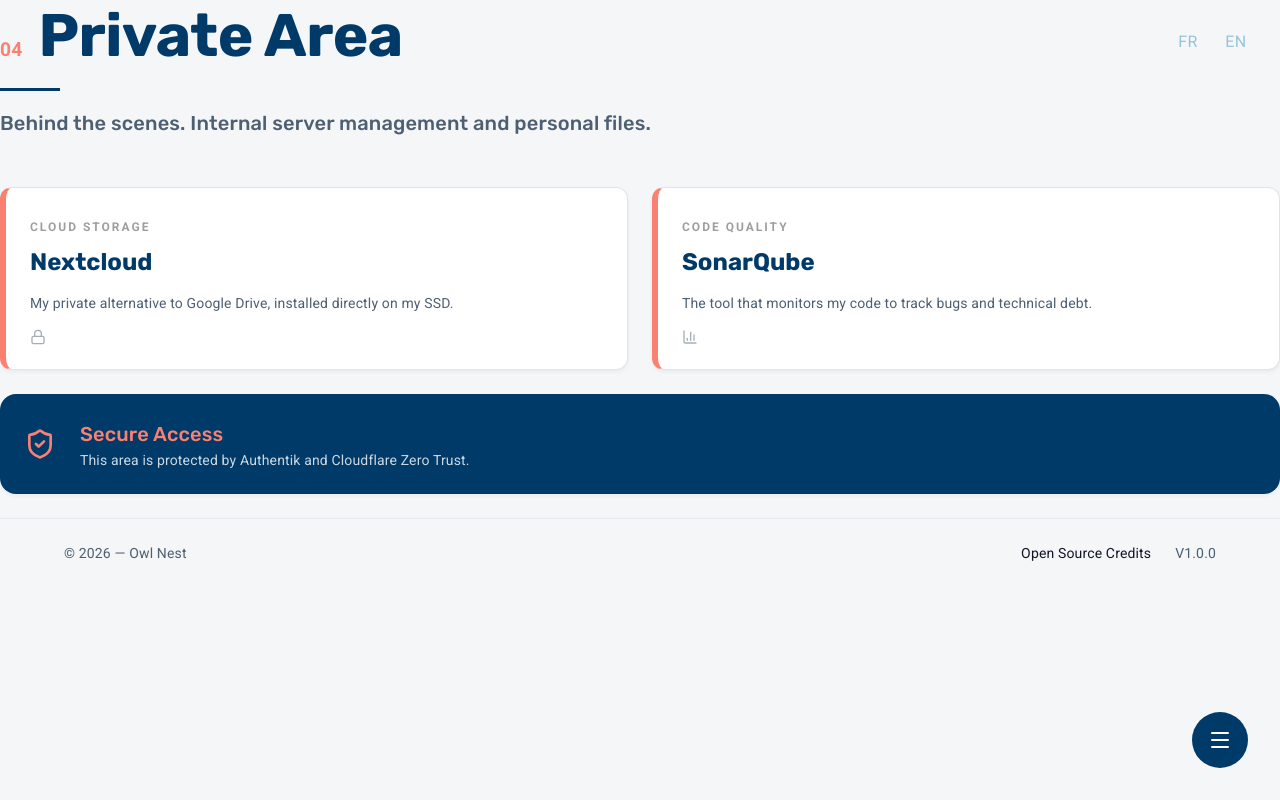
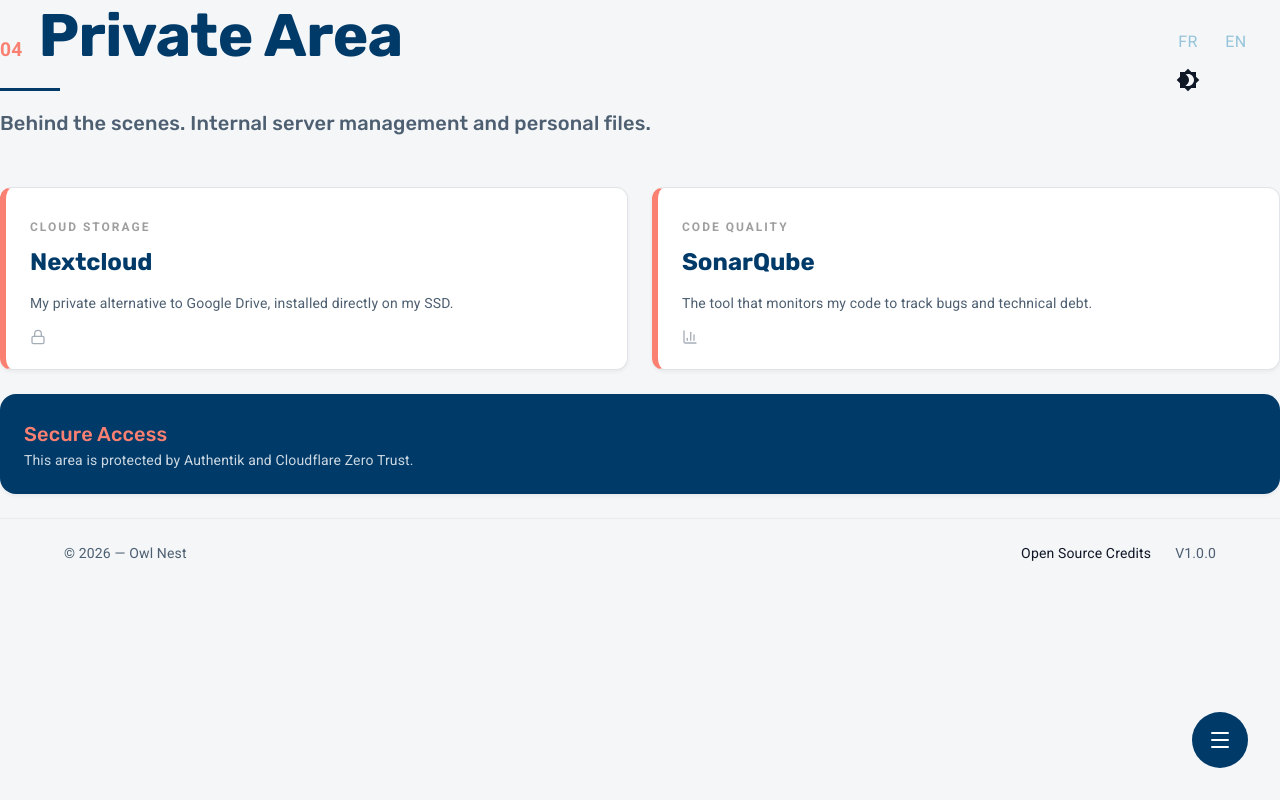
Before and after one commit to nadi3/owl-nest, a React (Vite) app: page /private in a window 1280 px wide. Built offline with nearby package versions, Linux system fonts and the light colour scheme.

Commit message:
feat: add dark theme

```diff
--- a/src/App.tsx
+++ b/src/App.tsx
@@ -1,15 +1,19 @@
 import { RouterProvider } from 'react-router-dom';
 import { ThemeProvider } from '@mui/material/styles';
 import CssBaseline from '@mui/material/CssBaseline';
-import { owlTheme } from '@/theme/theme';
+import { getOwlTheme } from '@/theme/theme';
 import { router } from './routes';
 import { useImpatienceDetector } from '@/hooks/useImpatienceDetector.ts';
 import { ImpatiencePopup } from '@/components/useless/ImpatiencePopup.tsx';
+import { useMemo } from 'react';
+import { useThemeStore } from '@/store/useThemeStore.ts';
 
 function App() {
   useImpatienceDetector();
+  const mode = useThemeStore((state) => state.mode); // 1. On récupère le mode
+  const theme = useMemo(() => getOwlTheme(mode), [mode]); // 2. On génère le thème
   return (
-    <ThemeProvider theme={owlTheme}>
+    <ThemeProvider theme={theme}>
       <CssBaseline />
       <RouterProvider router={router} />
       <ImpatiencePopup />
--- /dev/null
+++ b/src/components/common/ThemeToggle.tsx
@@ -0,0 +1,18 @@
+import React from 'react';
+import { IconButton, useTheme } from '@mui/material';
+import { Brightness4, Brightness7 } from '@mui/icons-material';
+import { useThemeStore } from '@/store/useThemeStore.ts';
+
+/**
+ * Interactive button to switch between light and dark modes.
+ */
+export const ThemeToggle: React.FC = () => {
+  const theme = useTheme();
+  const { toggleTheme } = useThemeStore();
+
+  return (
+    <IconButton onClick={toggleTheme} color="inherit" aria-label="Toggle theme">
+      {theme.palette.mode === 'dark' ? <Brightness7 /> : <Brightness4 />}
+    </IconButton>
+  );
+};
--- a/src/layouts/MainLayout.tsx
+++ b/src/layouts/MainLayout.tsx
@@ -4,7 +4,8 @@
 import i18n from 'i18next';
 import { useKonamiCode } from '@/hooks/useKonamiCode.ts';
 import NavSpeedDial from '@/components/common/NavSpeedDial.tsx';
-import LangSwitcher from '@/components/common/LangSwitcher.tsx'; //
+import LangSwitcher from '@/components/common/LangSwitcher.tsx';
+import { ThemeToggle } from '@/components/common/ThemeToggle.tsx'; //
 
 const MainLayout = () => {
   useKonamiCode(() => {
@@ -36,6 +37,7 @@
         }}
       >
         <LangSwitcher isOpen={true} />
+        <ThemeToggle />
       </Box>
       <NavSpeedDial />
       <Box
--- a/src/main.tsx
+++ b/src/main.tsx
@@ -4,16 +4,11 @@
 import '@fontsource/roboto/500.css';
 import React from 'react';
 import ReactDOM from 'react-dom/client';
-import { ThemeProvider, CssBaseline } from '@mui/material';
-import { owlTheme } from './theme/theme';
 import App from './App.tsx';
 import './i18n/config';
 
 ReactDOM.createRoot(document.getElementById('root')!).render(
   <React.StrictMode>
-    <ThemeProvider theme={owlTheme}>
-      <CssBaseline />
-      <App />
-    </ThemeProvider>
+    <App />
   </React.StrictMode>
 );
--- a/src/pages/ErrorPage.tsx
+++ b/src/pages/ErrorPage.tsx
@@ -4,7 +4,6 @@
 import { AlertTriangle } from 'lucide-react';
 import { useTranslation } from 'react-i18next';
 import { NestButton } from '@/components/common/NestButton.tsx';
-import { owlTheme } from '@/theme/theme.ts';
 
 interface ErrorPageProps {
   code?: string;
@@ -16,11 +15,7 @@
 
   return (
     <Box sx={{ textAlign: 'center', py: 10 }}>
-      <AlertTriangle
-        size={64}
-        color={owlTheme.palette.secondary.main}
-        style={{ marginBottom: '24px' }}
-      />
+      <AlertTriangle size={64} color={'secondary.main'} style={{ marginBottom: '24px' }} />
       <PageHeader
         zone={`ERR_${code}`}
         title={t(`errors.${code}.title`)}
--- a/src/pages/private/PrivateIndex.tsx
+++ b/src/pages/private/PrivateIndex.tsx
@@ -4,7 +4,6 @@
 import { Lock, ShieldCheck, BarChart3 } from 'lucide-react';
 import { getPrivateServices } from '@/services/private/privateService.ts';
 import { useTranslation } from 'react-i18next';
-import { owlTheme } from '@/theme/theme.ts';
 
 const iconMap = {
   lock: Lock,
@@ -42,7 +41,6 @@
 
       <Paper sx={{ p: 3, backgroundColor: 'primary.main', color: 'white', borderRadius: 2 }}>
         <Stack direction="row" spacing={3} alignItems="center">
-          <ShieldCheck size={32} color={owlTheme.palette.secondary.main} />
           <Box>
             <Typography variant="h6" color={'secondary'}>
               {t('private.protected.title')}
--- a/src/store/tools/useAudioVisualizerStore.ts
+++ b/src/store/tools/useAudioVisualizerStore.ts
@@ -1,7 +1,9 @@
 import { create } from 'zustand';
 import type { AudioVisualizerState } from '@/types/tools/audioVisualizer.ts';
-import { owlTheme } from '@/theme/theme.ts';
+import { getOwlTheme } from '@/theme/theme.ts';
 import { audioVisualizerService } from '@/services/tools/audioVisualizerService.ts';
+
+const initialTheme = getOwlTheme('light');
 
 /**
  * @description Zustand store to manage the state of the 3D Audio Visualizer.
@@ -12,10 +14,10 @@
   audioFile: null,
   isPlaying: false, // On remet à false par défaut
   settings: {
-    backgroundColor: owlTheme.palette.background.default,
-    bassColor: owlTheme.palette.primary.main,
-    midColor: owlTheme.palette.error.main,
-    trebleColor: owlTheme.palette.secondary.main,
+    backgroundColor: initialTheme.palette.background.default,
+    bassColor: initialTheme.palette.primary.main,
+    midColor: initialTheme.palette.error.main,
+    trebleColor: initialTheme.palette.secondary.main,
     shape: 'line',
     opacity: 0.85,
     showImage: true,
--- a/src/store/tools/useWheelStore.ts
+++ b/src/store/tools/useWheelStore.ts
@@ -1,7 +1,7 @@
 import { create } from 'zustand';
 import type { WheelChoice, WheelConfig } from '@/types/tools/wheel.ts';
 import { v4 as uuidv4 } from 'uuid';
-import { owlTheme } from '@/theme/theme.ts';
+import { getOwlTheme } from '@/theme/theme.ts';
 import i18n from '@/i18n/config.ts';
 
 interface WheelState extends WheelConfig {
@@ -15,25 +15,27 @@
   updateChoice: (id: string, updates: Partial<WheelChoice>) => void;
 }
 
+const initialTheme = getOwlTheme('light');
+
 export const useWheelStore = create<WheelState>((set) => ({
   title: i18n.t('tools.wheel.default_title'),
   choices: [
     {
       id: '1',
       text: i18n.t('tools.wheel.default_choice_1'),
-      color: owlTheme.palette.primary.main,
+      color: initialTheme.palette.primary.main,
       isActive: true,
     },
     {
       id: '2',
       text: i18n.t('tools.wheel.default_choice_2'),
-      color: owlTheme.palette.secondary.main,
+      color: initialTheme.palette.secondary.main,
       isActive: true,
     },
     {
       id: '3',
       text: i18n.t('tools.wheel.default_choice_3'),
-      color: owlTheme.palette.success.main,
+      color: initialTheme.palette.success.main,
       isActive: true,
     },
   ],
--- /dev/null
+++ b/src/store/useThemeStore.ts
@@ -0,0 +1,21 @@
+import { create } from 'zustand';
+import { persist } from 'zustand/middleware';
+
+interface ThemeState {
+  mode: 'light' | 'dark';
+  toggleTheme: () => void;
+}
+
+/**
+ * Custom hook to manage the application's color mode (light/dark).
+ * Uses local storage persistence via Zustand middleware.
+ */
+export const useThemeStore = create<ThemeState>()(
+  persist(
+    (set) => ({
+      mode: 'light',
+      toggleTheme: () => set((state) => ({ mode: state.mode === 'light' ? 'dark' : 'light' })),
+    }),
+    { name: 'owl-nest-theme' }
+  )
+);
--- a/src/theme/theme.ts
+++ b/src/theme/theme.ts
@@ -1,113 +1,105 @@
-import { createTheme, type ThemeOptions, type Shadows } from '@mui/material/styles';
-import { responsiveFontSizes } from '@mui/material';
+import { createTheme, responsiveFontSizes, type Shadows, type PaletteMode } from '@mui/material';
 
 const customShadows = new Array(25).fill('none') as Shadows;
 customShadows[1] = '0 2px 4px rgba(0,0,0,0.05)';
 customShadows[2] = '0 4px 12px rgba(0,0,0,0.08)';
 
-const themeOptions: ThemeOptions = {
+export const getOwlTheme = (mode: PaletteMode) => {
+  const isDark = mode === 'dark';
+
+  const theme = createTheme({
     palette: {
-    mode: 'light',
+      mode,
       primary: {
-      main: '#003A69',
-      contrastText: '#FFFFFF',
-      dark: '#002746',
+        main: isDark ? '#95c4da' : '#003A69',
+        contrastText: isDark ? '#003A69' : '#FFFFFF',
+        dark: isDark ? '#003A69' : '#002746',
         light: '#95c4da',
       },
       secondary: {
         main: '#FA8072',
         contrastText: '#FFFFFF',
         dark: '#D96C5F',
-      light: '#fabfba',
-    },
-    success: {
-      main: '#00B80C',
-      contrastText: '#FFFFFF',
-      dark: '#00930A',
-      light: '#befac1',
-    },
-    error: {
-      main: '#82001E',
-      contrastText: '#FFFFFF',
-      dark: '#680018',
-      light: '#fbb9c7',
-    },
-    warning: {
-      main: '#FF9800',
-      contrastText: '#FFFFFF',
-      dark: '#D97B00',
-      light: '#ffcc80',
+        light: isDark ? '#4a0e07' : '#fabfba',
       },
       background: {
-      default: '#F4F6F8',
-      paper: '#FFFFFF',
+        default: isDark ? '#101727' : '#F4F6F8',
+        paper: isDark ? '#101F33' : '#FFFFFF',
       },
       text: {
-      primary: '#101727',
-      secondary: '#4D5F71',
+        primary: isDark ? '#ECEFF1' : '#101727',
+        secondary: isDark ? '#AFBDCC' : '#4D5F71',
       },
-    divider: '#E0E4E8',
+      divider: isDark ? 'rgba(255, 255, 255, 0.12)' : '#E0E4E8',
     },
     typography: {
       fontFamily: '"Roboto", "Helvetica", "Arial", sans-serif',
-    h1: { fontFamily: '"Rubik", sans-serif', fontWeight: 700, color: '#003A69' },
-    h2: { fontFamily: '"Rubik", sans-serif', fontWeight: 700, color: '#003A69' },
-    h3: { fontFamily: '"Rubik", sans-serif', fontWeight: 500, color: '#003A69' },
-    h4: { fontFamily: '"Rubik", sans-serif', fontWeight: 500, color: '#003A69' },
-    h5: { fontFamily: '"Rubik", sans-serif', fontWeight: 500, color: '#003A69' },
-    h6: { fontFamily: '"Rubik", sans-serif', fontWeight: 500, color: '#003A69' },
+      h1: {
+        fontFamily: '"Rubik", sans-serif',
+        fontWeight: 700,
+        color: isDark ? '#95c4da' : '#003A69',
+      },
+      h2: {
+        fontFamily: '"Rubik", sans-serif',
+        fontWeight: 700,
+        color: isDark ? '#95c4da' : '#003A69',
+      },
+      h3: {
+        fontFamily: '"Rubik", sans-serif',
+        fontWeight: 500,
+        color: isDark ? '#95c4da' : '#003A69',
+      },
+      h4: {
+        fontFamily: '"Rubik", sans-serif',
+        fontWeight: 500,
+        color: isDark ? '#95c4da' : '#003A69',
+      },
+      h5: {
+        fontFamily: '"Rubik", sans-serif',
+        fontWeight: 500,
+        color: isDark ? '#95c4da' : '#003A69',
+      },
+      h6: {
+        fontFamily: '"Rubik", sans-serif',
+        fontWeight: 500,
+        color: isDark ? '#95c4da' : '#003A69',
+      },
       body1: { fontSize: '1rem', lineHeight: 1.5 },
       button: { textTransform: 'none', fontWeight: 600 },
     },
-  shape: {
-    borderRadius: 8,
-  },
+    shape: { borderRadius: 8 },
     shadows: customShadows,
     components: {
-    MuiGrid: {
-      defaultProps: {
-        spacing: 2,
-      },
-    },
       MuiDivider: {
         styleOverrides: {
-        root: {
-          borderColor: '#E0E4E8',
-        },
+          root: { borderColor: isDark ? 'rgba(255, 255, 255, 0.12)' : '#E0E4E8' },
         },
       },
       MuiTooltip: {
         styleOverrides: {
           tooltip: {
-          backgroundColor: '#001E3C',
-          borderRadius: 4,
-          fontSize: '0.75rem',
+            backgroundColor: isDark ? '#95c4da' : '#001E3C',
+            color: isDark ? '#001E3C' : '#FFFFFF',
           },
         },
       },
       MuiPaper: {
         styleOverrides: {
-        root: {
-          backgroundImage: 'none',
-        },
-        rounded: {
-          borderRadius: 12,
-        },
+          root: { backgroundImage: 'none' },
+          rounded: { borderRadius: 12 },
         },
       },
       MuiCard: {
         styleOverrides: {
           root: {
             borderRadius: 12,
-          border: '1px solid #E0E4E8',
-          boxShadow: '0 2px 4px rgba(0,0,0,0.05)',
+            border: `1px solid ${isDark ? 'rgba(255, 255, 255, 0.1)' : '#E0E4E8'}`,
+            boxShadow: isDark ? 'none' : '0 2px 4px rgba(0,0,0,0.05)',
           },
         },
       },
     },
+  });
+
+  return responsiveFontSizes(theme);
 };
-
-let theme = createTheme(themeOptions);
-theme = responsiveFontSizes(theme);
-
-export const owlTheme = theme;
```
Lines whose indentation alone changed are shown as unchanged.
